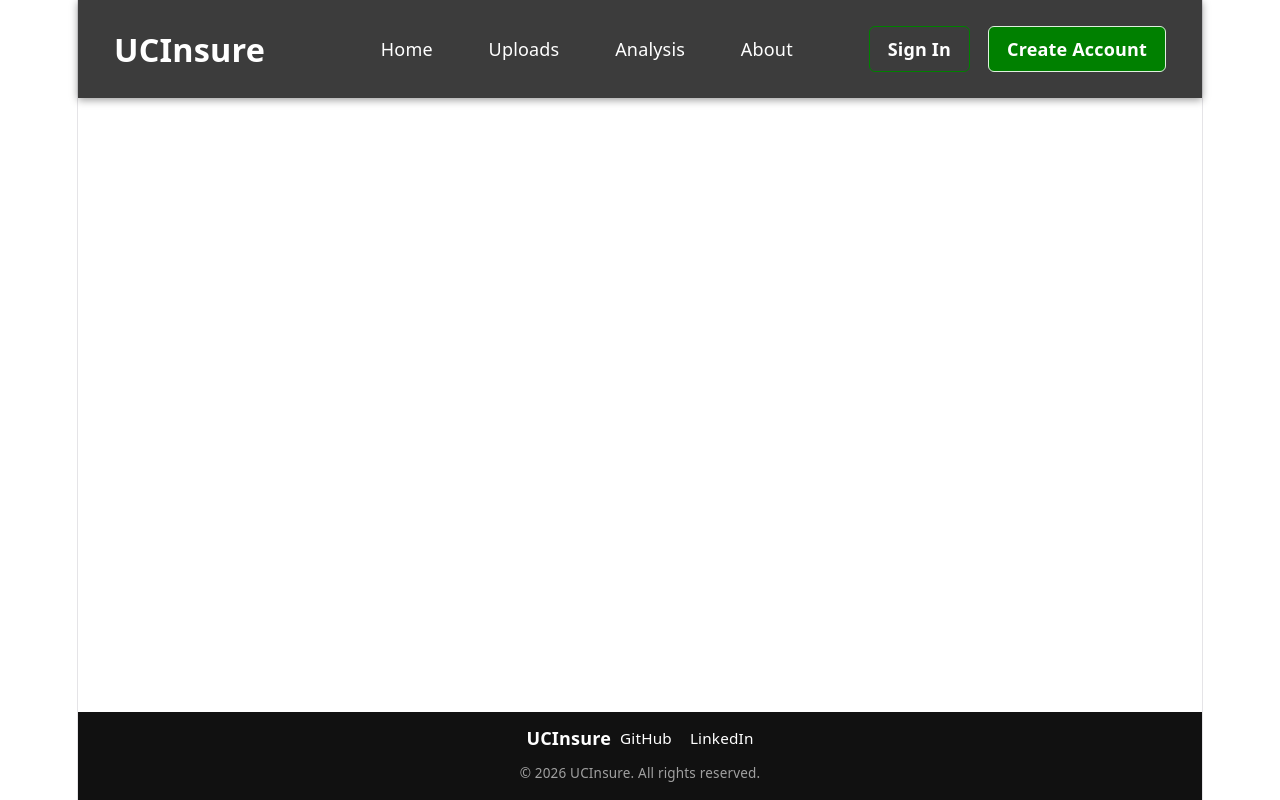
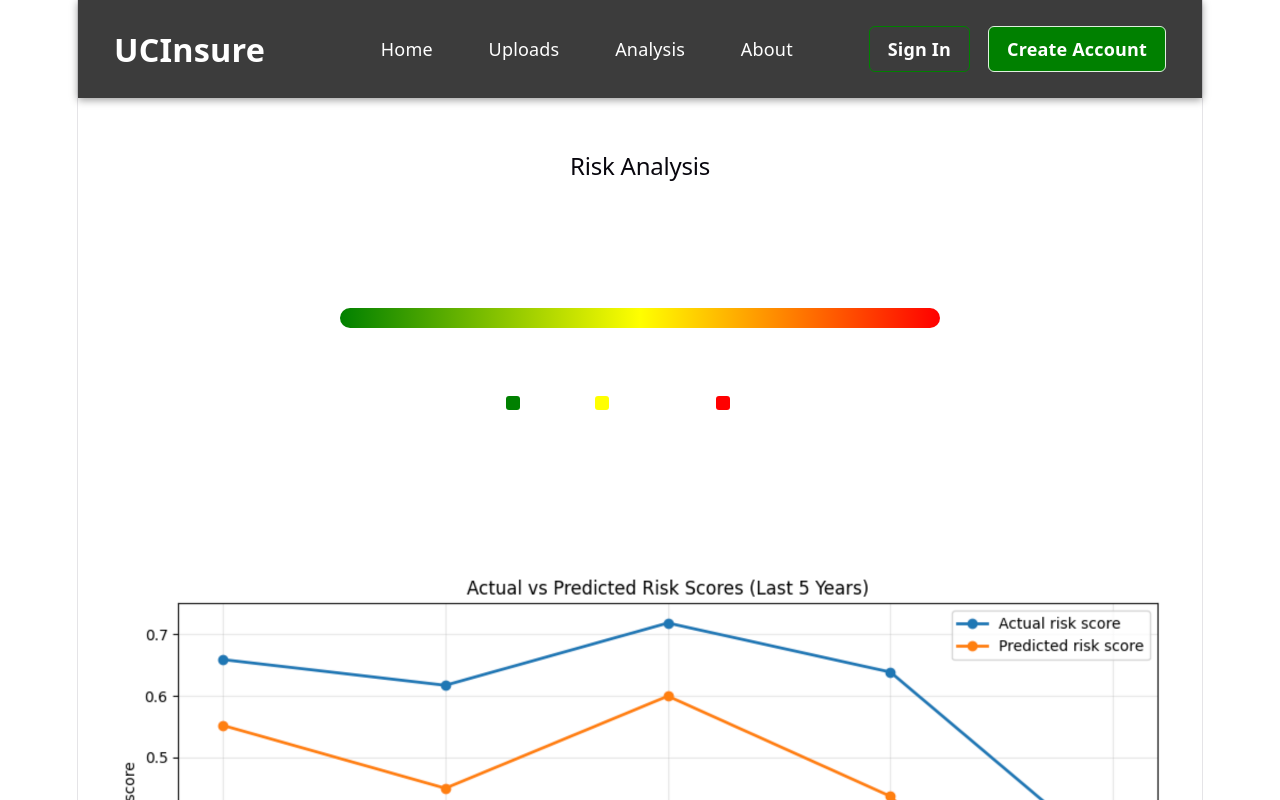
Before and after one commit to just-maki/UCInsure, a React (Vite) app in the folder frontend/: page /analysis in a window 1280 px wide. Shown: the top 800 px of the page. Built offline with nearby package versions, Linux system fonts and the light colour scheme.

Commit message:
Implemented Analysis features + adjusted upload

```diff
--- a/frontend/src/App.tsx
+++ b/frontend/src/App.tsx
@@ -3,6 +3,8 @@ import Navbar from "./components/Navbar";
 import Footer from "./components/Footer"
 import Landing from "./pages/Landing";
 import Upload from "./pages/Upload";
+import Analysis from "./pages/Analysis";
+
 
 function App() {
   return (
@@ -12,6 +14,7 @@ function App() {
       <Routes>
         <Route path="/" element={<Landing />} />
         <Route path="/upload" element={<Upload />} />
+        <Route path="/analysis" element={<Analysis />} />
       </Routes>
 
       <Footer />
--- /dev/null
+++ b/frontend/src/pages/Analysis.css
@@ -0,0 +1,157 @@
+.analysis-container {
+  padding: 3rem 2rem;
+  text-align: center;
+  color: white;
+}
+
+/* RISK */
+.risk-section {
+  margin-top: 2rem;
+  max-width: 600px;
+  margin-left: auto;
+  margin-right: auto;
+}
+
+.risk-value {
+  font-size: 2rem;
+  font-weight: bold;
+  margin-bottom: 1rem;
+}
+
+/* IMPORTANT: anchor system */
+.risk-bar-wrapper {
+  position: relative;
+  width: 100%;
+  margin-top: 0.5rem;
+}
+
+/* BAR */
+.risk-bar {
+  position: relative;
+  height: 20px;
+  border-radius: 10px;
+  background: #333;
+  overflow: hidden;
+}
+
+.risk-gradient {
+  width: 100%;
+  height: 100%;
+  background: linear-gradient(to right, green, yellow, red);
+}
+
+/* ARROW (triangle only) */
+.risk-arrow {
+  position: absolute;
+  top: 22px;
+  transform: translateX(-50%);
+  opacity: 0;
+  transition:
+    left 1.2s cubic-bezier(0.22, 1, 0.36, 1),
+    opacity 0.4s ease;
+}
+
+.risk-arrow.show {
+  opacity: 1;
+}
+
+/* triangle pointing UP */
+.risk-arrow::before {
+  content: "";
+  display: block;
+  width: 0;
+  height: 0;
+
+  border-left: 8px solid transparent;
+  border-right: 8px solid transparent;
+  border-bottom: 12px solid white;
+}
+
+/* NUMBERS */
+.risk-numbers {
+  display: flex;
+  justify-content: space-between;
+  margin-top: 1.2rem;
+  font-size: 0.85rem;
+}
+
+.risk-numbers span {
+  flex: 1;
+  text-align: center;
+}
+
+/* LEGEND */
+.risk-legend {
+  display: flex;
+  justify-content: center;
+  gap: 2rem;
+  margin-top: 0.8rem;
+  font-size: 0.9rem;
+}
+
+.risk-legend span {
+  display: flex;
+  align-items: center;
+  gap: 0.4rem;
+}
+
+.green-box, .yellow-box, .red-box {
+  width: 14px;
+  height: 14px;
+  border-radius: 3px;
+}
+
+.green-box { background: green; }
+.yellow-box { background: yellow; }
+.red-box { background: red; }
+
+/* GRAPH */
+.graph-section {
+  margin-top: 3rem;
+}
+
+.graph-desc {
+  margin-top: 0.5rem;
+  opacity: 0.8;
+}
+
+.graph-image {
+  margin-top: 1.5rem;
+  max-width: 100%;
+  border-radius: 10px;
+  cursor: pointer;
+  transition: transform 0.3s ease;
+}
+
+.graph-image:hover {
+  transform: scale(1.03);
+}
+
+/* FADE */
+.fade-section {
+  opacity: 0;
+  transform: translateY(20px);
+  transition: all 0.6s ease;
+}
+
+.fade-section.show {
+  opacity: 1;
+  transform: translateY(0);
+}
+
+/* ZOOM */
+.zoom-overlay {
+  position: fixed;
+  inset: 0;
+  background: rgba(0,0,0,0.85);
+  display: flex;
+  justify-content: center;
+  align-items: center;
+  z-index: 3000;
+}
+
+.zoomed-image {
+  max-width: 90%;
+  max-height: 90%;
+  border-radius: 10px;
+}
--- /dev/null
+++ b/frontend/src/pages/Analysis.tsx
@@ -0,0 +1,117 @@
+import React, { useState, useEffect, useRef } from "react";
+import "./Analysis.css";
+import demoGraph from "../assets/demo.png";
+
+const Analysis: React.FC = () => {
+  const [showRisk, setShowRisk] = useState(false);
+  const [showGraph, setShowGraph] = useState(false);
+  const [zoomed, setZoomed] = useState(false);
+
+  const barRef = useRef<HTMLDivElement>(null);
+
+  const riskScoreRaw = 0.9936551249772247;
+  const riskScore = riskScoreRaw * 10;
+  const riskDisplay = riskScore.toFixed(2);
+
+  const [animatedScore, setAnimatedScore] = useState(0);
+
+  // position clamped 0–100
+  const riskPosition = ((animatedScore - 1) / 9) * 90 + 5;
+  const riskPositionClamped = Math.min(95, Math.max(5, riskPosition));
+
+
+
+  useEffect(() => {
+    setTimeout(() => setShowRisk(true), 300);
+    setTimeout(() => setShowGraph(true), 800);
+
+    let current = 0;
+    const end = riskScore;
+
+    const duration = 1200;
+    const steps = 60;
+    const increment = (end - current) / steps;
+
+    let i = 0;
+
+    const interval = setInterval(() => {
+      current += increment;
+      i++;
+
+      if (i >= steps) {
+        current = end;
+        clearInterval(interval);
+      }
+
+      setAnimatedScore(current);
+    }, duration / steps);
+
+    return () => clearInterval(interval);
+  }, []);
+
+  return (
+    <div className="analysis-container">
+      <h2>Risk Analysis</h2>
+
+      {/* RISK */}
+      <div className={`fade-section ${showRisk ? "show" : ""}`}>
+        <div className="risk-section">
+          <h3>Predicted Risk Score</h3>
+          <p className="risk-value">{riskDisplay}/10</p>
+
+          {/* BAR WRAPPER */}
+          <div className="risk-bar-wrapper">
+            <div className="risk-bar" ref={barRef}>
+              <div className="risk-gradient" />
+            </div>
+
+            {/* ARROW (now aligned to bar width properly) */}
+            <div
+              className={`risk-arrow ${showRisk ? "show" : ""}`}
+              style={{ left: `${riskPositionClamped}%` }}
+            />
+          </div>
+
+          <div className="risk-numbers">
+            {[...Array(10)].map((_, i) => (
+              <span key={i}>{i + 1}</span>
+            ))}
+          </div>
+
+          <div className="risk-legend">
+            <span><div className="green-box" /> Low</span>
+            <span><div className="yellow-box" /> Medium</span>
+            <span><div className="red-box" /> High</span>
+          </div>
+        </div>
+      </div>
+
+      {/* GRAPH */}
+      <div className={`fade-section ${showGraph ? "show" : ""}`}>
+        <div className="graph-section">
+          <h3>Model Performance</h3>
+          <p className="graph-desc">
+            This graph displays how the model’s predicted risk scores compare
+            to actual risk levels over the past 5 years.
+          </p>
+
+          <img
+            src={demoGraph}
+            alt="Risk graph"
+            className="graph-image"
+            onClick={() => setZoomed(true)}
+          />
+        </div>
+      </div>
+
+      {/* ZOOM */}
+      {zoomed && (
+        <div className="zoom-overlay" onClick={() => setZoomed(false)}>
+          <img src={demoGraph} className="zoomed-image" />
+        </div>
+      )}
+    </div>
+  );
+};
+
+export default Analysis;
--- a/frontend/src/pages/Upload.css
+++ b/frontend/src/pages/Upload.css
@@ -181,3 +181,48 @@
     flex-shrink: 0;
   }
 }
+
+/* ANALYSIS OVERLAY */
+.analysis-overlay {
+  position: fixed;
+  inset: 0;
+  background: rgba(0, 0, 0, 0.75);
+  display: flex;
+  justify-content: center;
+  align-items: center;
+  z-index: 2000;
+
+  opacity: 0;
+  animation: fadeIn 0.3s forwards;
+}
+
+.analysis-modal {
+  background: #1a1a1a;
+  padding: 2rem;
+  border-radius: 12px;
+  width: 300px;
+  text-align: center;
+  box-shadow: 0 4px 20px rgba(0,0,0,0.5);
+}
+
+.analysis-bar {
+  margin-top: 1rem;
+  width: 100%;
+  height: 10px;
+  background: #333;
+  border-radius: 5px;
+  overflow: hidden;
+}
+
+.analysis-fill {
+  height: 100%;
+  background: linear-gradient(to right, green, yellow, red);
+  transition: width 0.2s ease;
+}
+
+/* Smooth fade */
+@keyframes fadeIn {
+  to {
+    opacity: 1;
+  }
+}
--- a/frontend/src/pages/Upload.tsx
+++ b/frontend/src/pages/Upload.tsx
@@ -1,4 +1,5 @@
 import React, { useState } from "react";
+import { useNavigate } from "react-router-dom";
 import "./Upload.css";
 
 type UploadedFile = {
@@ -8,8 +9,13 @@ type UploadedFile = {
 };
 
 const Upload: React.FC = () => {
+  const navigate = useNavigate();
   const [files, setFiles] = useState<UploadedFile[]>([]);
   const [isDragging, setIsDragging] = useState(false);
+
+  // NEW: analysis state
+  const [isAnalyzing, setIsAnalyzing] = useState(false);
+  const [analysisProgress, setAnalysisProgress] = useState(0);
 
   const isCSV = (file: File) => {
     return file.name.toLowerCase().endsWith(".csv");
@@ -69,8 +75,24 @@ const Upload: React.FC = () => {
   };
 
   const handleAnalyze = () => {
-    console.log("Analyzing files:", files);
-    // later → send to backend
+    setIsAnalyzing(true);
+
+    let progress = 0;
+    const interval = setInterval(() => {
+      progress += 5;
+      setAnalysisProgress(progress);
+
+      if (progress >= 100) {
+        clearInterval(interval);
+
+        // small delay so it feels smoother
+        setTimeout(() => {
+          navigate("/analysis", {
+            state: { files }
+          });
+        }, 400);
+      }
+    }, 150);
   };
 
   return (
@@ -90,7 +112,7 @@ const Upload: React.FC = () => {
         <p>Drag & drop your CSV file here</p>
         <span>or</span>
 
-        <label className="upload-button">
+        <label className="upload-button btn">
           Choose File
           <input
             type="file"
@@ -103,7 +125,6 @@ const Upload: React.FC = () => {
         </label>
       </div>
 
-      {/* Uploaded files */}
       <div className="file-list">
         {files.map((f, index) => (
           <div key={index} className="file-card">
@@ -144,12 +165,28 @@ const Upload: React.FC = () => {
         ))}
       </div>
 
-      {/* Analyze button */}
       <div className={`analyze-container ${files.length > 0 ? "show" : ""}`}>
         <button className="analyze-btn btn" onClick={handleAnalyze}>
           Analyze Files
         </button>
       </div>
+
+      {isAnalyzing && (
+        <div className="analysis-overlay">
+          <div className="analysis-modal">
+            <h3>Analyzing Data...</h3>
+
+            <div className="analysis-bar">
+              <div
+                className="analysis-fill"
+                style={{ width: `${analysisProgress}%` }}
+              />
+            </div>
+
+            <p>{analysisProgress}%</p>
+          </div>
+        </div>
+      )}
     </div>
   );
 };
```
Also changed, not shown: frontend/src/assets/demo.png (added).
